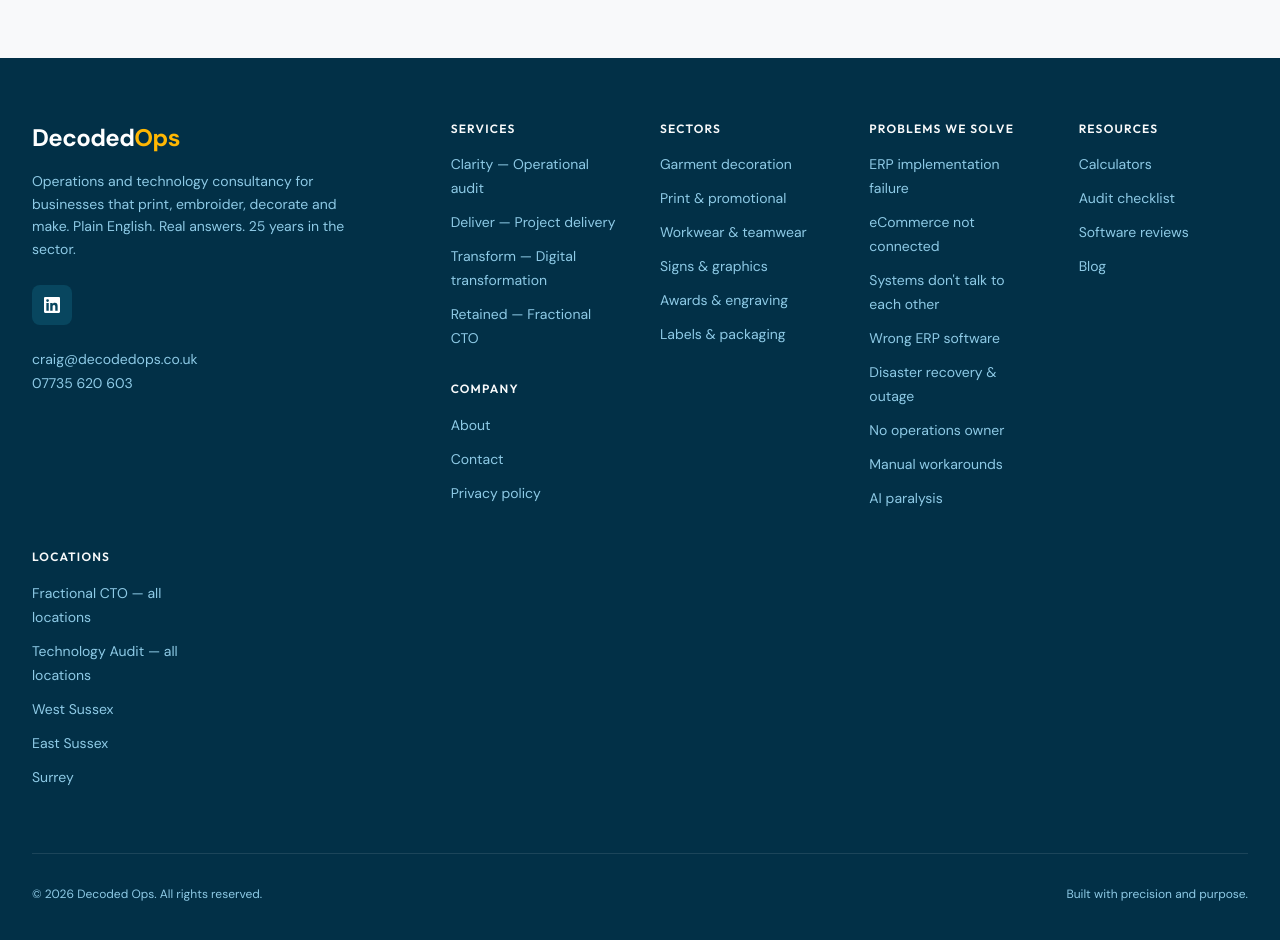
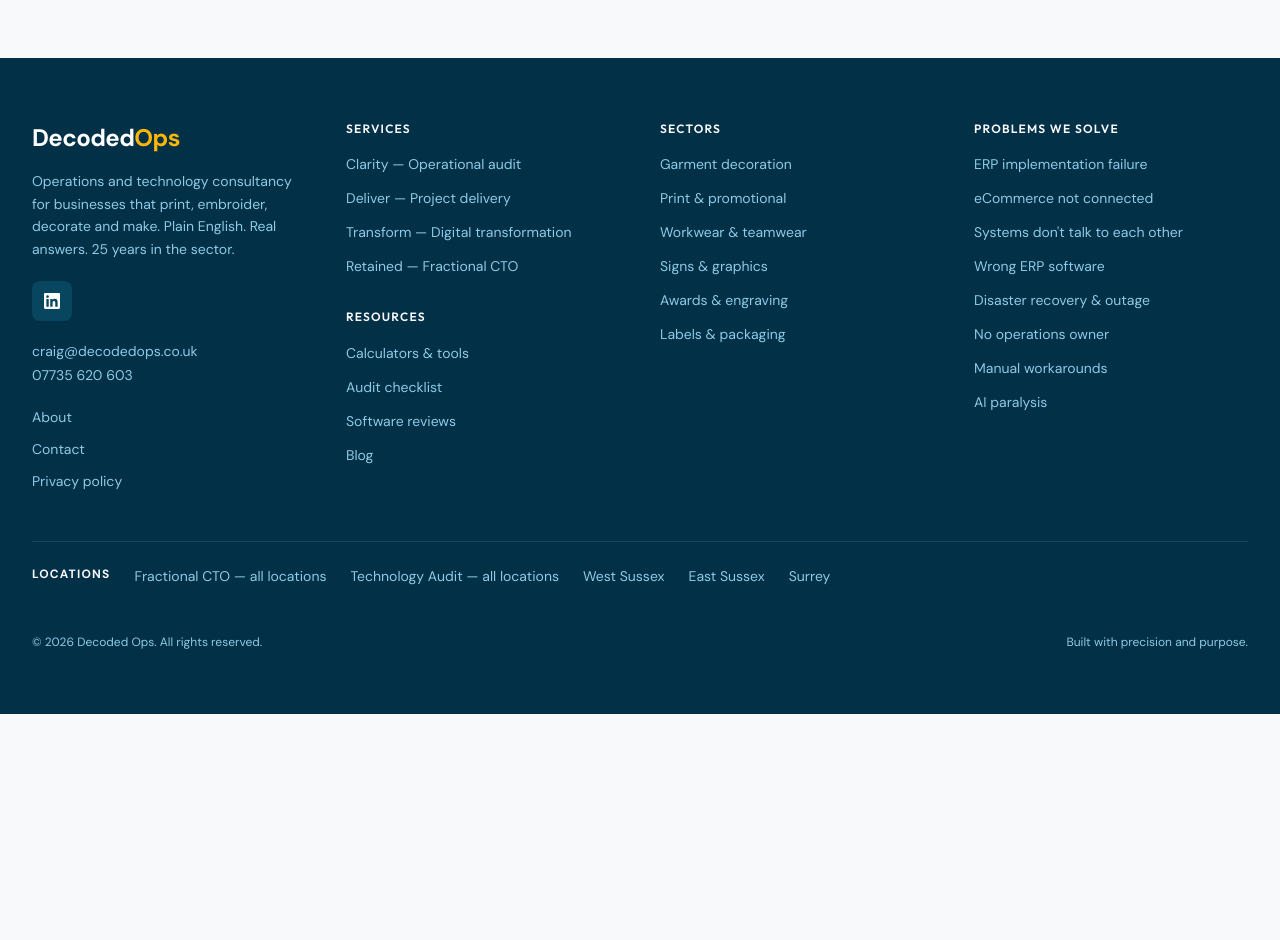
Before and after one commit to craigblackman1-rgb/decoded-ops-site, a Next.js app: page / in a window 1280 px wide. Shown: the part 5100-6040 px from the top of the page. After the commit the page ends 5814 px from the top, so only its background shows below. Built offline with nearby package versions, Linux system fonts and the light colour scheme.

Commit message:
footer updates

```diff
--- a/app/clarity/page.tsx
+++ b/app/clarity/page.tsx
@@ -134,13 +134,10 @@
               <p className="text-lg text-[#023047]/70 leading-relaxed mb-8 max-w-xl">
                 A structured, independent review of your operations, technology, and processes. Not a workshop. Not a proposal. A real audit — followed, observed, and quantified.
               </p>
-              <div className="flex flex-col sm:flex-row gap-4 mb-8">
+              <div className="flex flex-col sm:flex-row gap-4">
                 <Link href="/contact" className="inline-flex items-center justify-center gap-2 px-6 py-3.5 rounded-full bg-[#FFB703] text-[#023047] font-semibold hover:bg-[#FB8500] transition-colors">
                   Book a free discovery call <ArrowRight size={18} />
                 </Link>
-              </div>
-              <div className="text-sm text-[#023047]/70">
-                <p><strong>Investment starts from:</strong> £2,500 (core) · £395 (small business)</p>
               </div>
             </div>
             <div className="hidden lg:flex items-center justify-center">
--- a/components/Footer.tsx
+++ b/components/Footer.tsx
@@ -27,10 +27,11 @@
   { label: 'Retained — Fractional CTO', href: '/retained' },
 ];
 
-const company = [
-  { label: 'About', href: '/about' },
-  { label: 'Contact', href: '/contact' },
-  { label: 'Privacy policy', href: '/privacy' },
+const resources = [
+  { label: 'Calculators & tools', href: '/tools' },
+  { label: 'Audit checklist', href: '/resources/audit-checklist' },
+  { label: 'Software reviews', href: '/resources/software-reviews' },
+  { label: 'Blog', href: '/blog' },
 ];
 
 const locations = [
@@ -44,17 +45,17 @@
 export function Footer() {
   return (
     <footer className="bg-[#023047] text-white" aria-label="Site footer">
-      <div className="max-w-7xl mx-auto px-6 lg:px-8 py-16">
-        <div className="grid md:grid-cols-2 lg:grid-cols-6 gap-10 mb-16">
-          {/* Brand */}
-          <div className="lg:col-span-2 md:col-span-2">
+      <div className="max-w-7xl mx-auto px-6 lg:px-8 py-12 lg:py-16">
+        <div className="grid md:grid-cols-2 lg:grid-cols-4 gap-10 mb-12">
+          {/* Brand + Company */}
+          <div className="lg:col-span-1">
             <Link href="/" className="text-2xl font-bold tracking-tight block mb-4" aria-label="Decoded Ops — home">
               Decoded<span className="text-[#FFB703]" aria-hidden="true">Ops</span>
             </Link>
-            <p className="text-sm text-[#8ECAE6] leading-relaxed mb-6 max-w-xs">
+            <p className="text-sm text-[#8ECAE6] leading-relaxed mb-5 max-w-xs">
               Operations and technology consultancy for businesses that print, embroider, decorate and make. Plain English. Real answers. 25 years in the sector.
             </p>
-            <div className="flex gap-3">
+            <div className="flex gap-3 mb-5">
               <a
                 href="https://linkedin.com"
                 target="_blank"
@@ -67,20 +68,24 @@
                 </svg>
               </a>
             </div>
-            <div className="mt-6 text-sm text-[#8ECAE6]">
-              <div className="mb-1">
-                <a href="mailto:craig@decodedops.co.uk" className="hover:text-white transition-colors">craig@decodedops.co.uk</a>
+            <div className="text-sm text-[#8ECAE6] mb-5 space-y-1">
+              <div><a href="mailto:craig@decodedops.co.uk" className="hover:text-white transition-colors">craig@decodedops.co.uk</a></div>
+              <div><a href="tel:+447735620603" className="hover:text-white transition-colors">07735 620 603</a></div>
             </div>
-              <div>
-                <a href="tel:+447735620603" className="hover:text-white transition-colors">07735 620 603</a>
-              </div>
-            </div>
+            <nav aria-label="Company links">
+              <ul className="space-y-2">
+                <li><Link href="/about" className="text-sm text-[#8ECAE6] hover:text-white transition-colors">About</Link></li>
+                <li><Link href="/contact" className="text-sm text-[#8ECAE6] hover:text-white transition-colors">Contact</Link></li>
+                <li><Link href="/privacy" className="text-sm text-[#8ECAE6] hover:text-white transition-colors">Privacy policy</Link></li>
+              </ul>
+            </nav>
           </div>
 
-          {/* Services & Company */}
-          <nav aria-label="Services and company links">
+          {/* Services + Resources */}
+          <div>
+            <nav aria-label="Services and resources links">
               <h2 className="text-xs font-semibold tracking-widest uppercase text-[#F8F9FA] mb-4">Services</h2>
-            <ul className="space-y-2.5">
+              <ul className="space-y-2.5 mb-8">
                 {services.map(link => (
                   <li key={link.href}>
                     <Link href={link.href} className="text-sm text-[#8ECAE6] hover:text-white transition-colors">
@@ -89,10 +94,9 @@
                   </li>
                 ))}
               </ul>
-
-            <h2 className="text-xs font-semibold tracking-widest uppercase text-[#F8F9FA] mb-4 mt-8">Company</h2>
+              <h2 className="text-xs font-semibold tracking-widest uppercase text-[#F8F9FA] mb-4">Resources</h2>
               <ul className="space-y-2.5">
-              {company.map(link => (
+                {resources.map(link => (
                   <li key={link.href}>
                     <Link href={link.href} className="text-sm text-[#8ECAE6] hover:text-white transition-colors">
                       {link.label}
@@ -101,8 +105,10 @@
                 ))}
               </ul>
             </nav>
+          </div>
 
           {/* Sectors */}
+          <div>
             <nav aria-label="Sector links">
               <h2 className="text-xs font-semibold tracking-widest uppercase text-[#F8F9FA] mb-4">Sectors</h2>
               <ul className="space-y-2.5">
@@ -115,8 +121,10 @@
                 ))}
               </ul>
             </nav>
+          </div>
 
           {/* Problems */}
+          <div>
             <nav aria-label="Problems we solve links">
               <h2 className="text-xs font-semibold tracking-widest uppercase text-[#F8F9FA] mb-4">Problems we solve</h2>
               <ul className="space-y-2.5">
@@ -129,35 +137,23 @@
                 ))}
               </ul>
             </nav>
+          </div>
+        </div>
 
-          {/* Resources */}
-          <nav aria-label="Resource links">
-            <h2 className="text-xs font-semibold tracking-widest uppercase text-[#F8F9FA] mb-4">Resources</h2>
-            <ul className="space-y-2.5">
-              <li><Link href="/tools" className="text-sm text-[#8ECAE6] hover:text-white transition-colors">Calculators</Link></li>
-              <li><Link href="/resources/audit-checklist" className="text-sm text-[#8ECAE6] hover:text-white transition-colors">Audit checklist</Link></li>
-              <li><Link href="/resources/software-reviews" className="text-sm text-[#8ECAE6] hover:text-white transition-colors">Software reviews</Link></li>
-              <li><Link href="/blog" className="text-sm text-[#8ECAE6] hover:text-white transition-colors">Blog</Link></li>
-            </ul>
-          </nav>
-
-          {/* Locations */}
-          <nav aria-label="Location links">
-            <h2 className="text-xs font-semibold tracking-widest uppercase text-[#F8F9FA] mb-4">Locations</h2>
-            <ul className="space-y-2.5">
+        {/* Locations — inline strip */}
+        <div className="border-t border-[#F8F9FA]/10 pt-6 pb-6 mb-6">
+          <nav aria-label="Location links" className="flex flex-wrap gap-x-6 gap-y-2 text-sm text-[#8ECAE6]">
+            <span className="text-xs font-semibold tracking-widest uppercase text-[#F8F9FA]">Locations</span>
             {locations.map(link => (
-                <li key={link.href}>
-                  <Link href={link.href} className="text-sm text-[#8ECAE6] hover:text-white transition-colors">
+              <Link key={link.href} href={link.href} className="hover:text-white transition-colors">
                 {link.label}
               </Link>
-                </li>
             ))}
-            </ul>
           </nav>
         </div>
 
-        <div className="border-t border-[#F8F9FA]/10 pt-8 flex flex-col md:flex-row items-center justify-between gap-4">
-          <p className="text-xs text-[#8ECAE6]">© {new Date().getFullYear()} Decoded Ops. All rights reserved.</p>
+        <div className="flex flex-col md:flex-row items-center justify-between gap-4">
+          <p className="text-xs text-[#8ECAE6]">&copy; {new Date().getFullYear()} Decoded Ops. All rights reserved.</p>
           <p className="text-xs text-[#8ECAE6]">Built with precision and purpose.</p>
         </div>
       </div>
```
Lines whose indentation alone changed are shown as unchanged.
